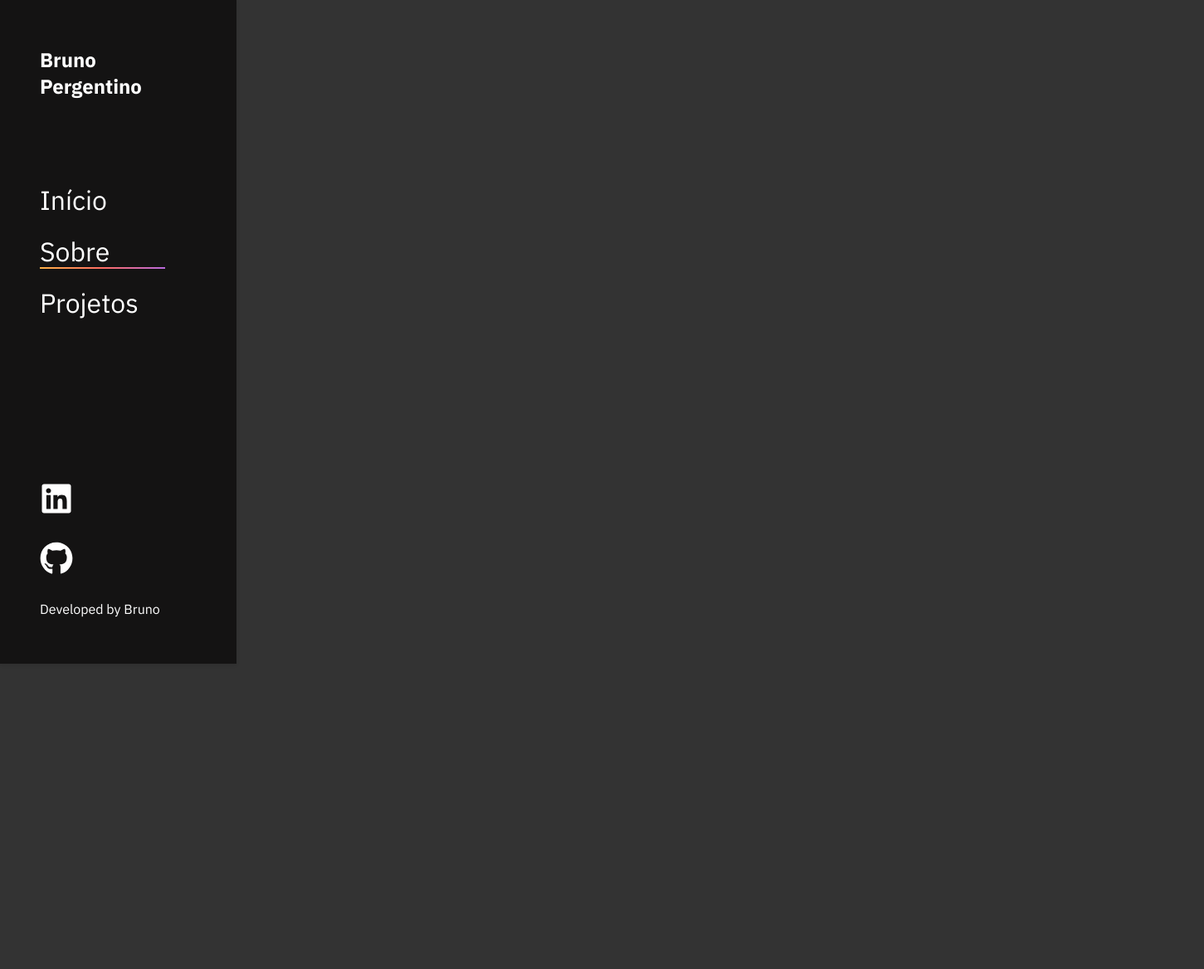
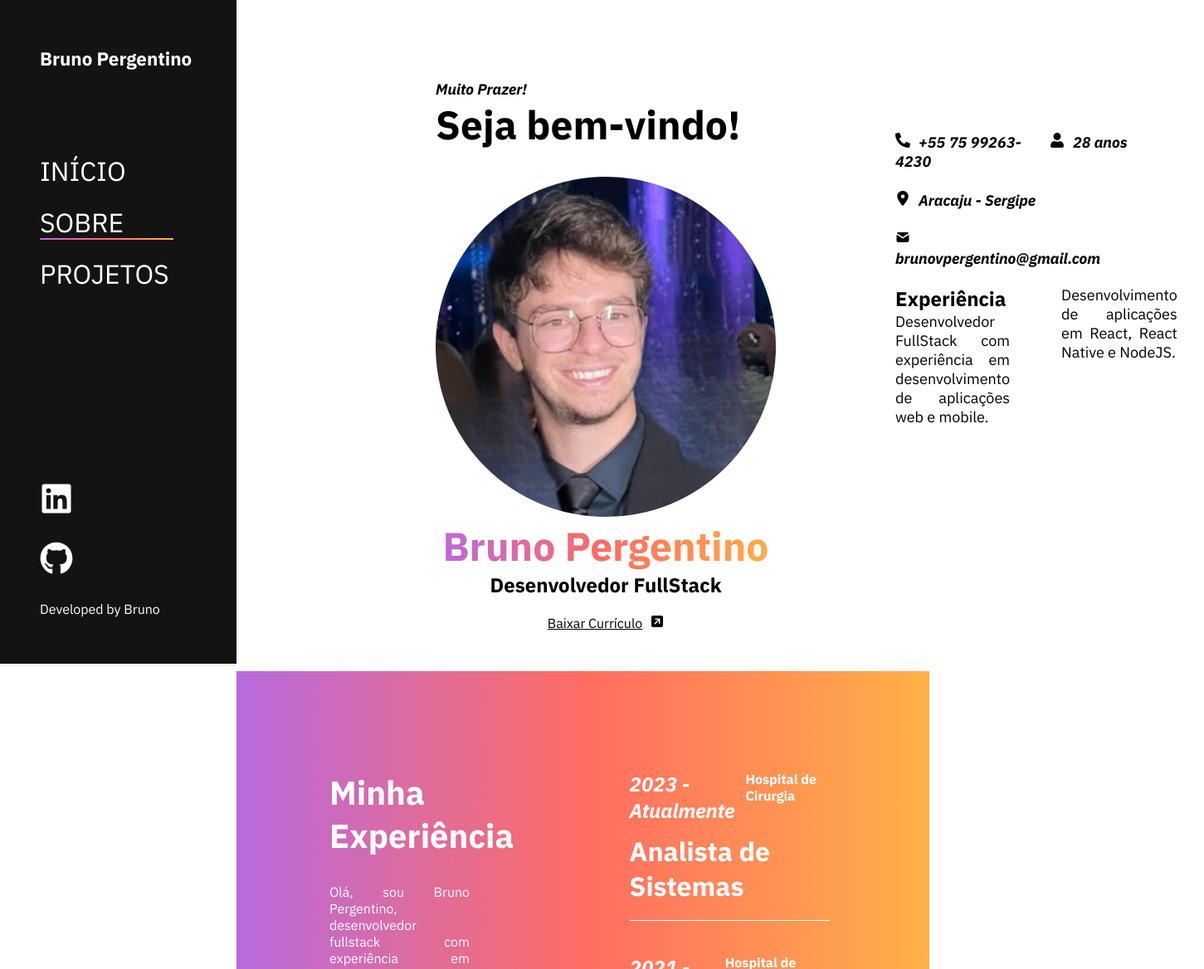
Before and after one commit to brunovperg/pas-front-end, a React (Vite) app: page /about in a window 1280 px wide. Shown: the top 1168 px of the page at 83% size, 1451 px wide, since content can reach past the window. Before the commit the page ends 800 px from the top, so only its background shows below. Built offline with nearby package versions, Linux system fonts and the light colour scheme.

Commit message:
backup second day

```diff
--- a/src/components/Navbar/Navbar.module.scss
+++ b/src/components/Navbar/Navbar.module.scss
@@ -15,7 +15,7 @@
 	font-size: 2rem;
 
 	h2 {
-		font-size: 1.5rem;
+		font-size: 1.4rem;
 		margin-bottom: 100px;
 	}
 	ul {
@@ -31,23 +31,7 @@
 			.Link {
 				color: #fff;
 				text-decoration: none;
-				&.active:after {
-					content: '';
-					position: absolute;
-					left: 0;
-					bottom: 0;
-					height: 2px; /* thickness of underline */
-					width: 80%; /* updated width */
-					background: linear-gradient(
-						to right,
-						#ffb147,
-						#ff6c63,
-						#b86adf
-					);
-					transition: ease-in 0.3s; /* added transition */
-				}
-
-				&:hover:after {
+				&::after {
 					content: '';
 					position: absolute;
 					left: 0;
@@ -55,13 +39,18 @@
 					height: 2px; /* thickness of underline */
 					width: 0; /* updated width */
 					background: linear-gradient(
-						to right,
+						to left,
 						#ffb147,
 						#ff6c63,
 						#b86adf
 					);
-					width: 100%;
-					transition: ease-in 0.3s; /* added transition */
+					transition: width 0.2s ease-in-out; /* updated transition */
+				}
+				&:hover::after {
+					width: 85%;
+				}
+				&.active::after {
+					width: 85%;
 				}
 			}
 		}
--- a/src/components/Navbar/index.tsx
+++ b/src/components/Navbar/index.tsx
@@ -20,7 +20,7 @@ export default function Navbar() {
 						to='/'
 						onClick={() => setLocation('/')}
 					>
-						Início
+						INÍCIO
 					</Link>
 				</li>
 				<li>
@@ -32,7 +32,7 @@ export default function Navbar() {
 						to='/about'
 						onClick={() => setLocation('/about')}
 					>
-						Sobre
+						SOBRE
 					</Link>
 				</li>
 				<li>
@@ -44,7 +44,7 @@ export default function Navbar() {
 						to='/projects'
 						onClick={() => setLocation('/projects')}
 					>
-						Projetos
+						PROJETOS
 					</Link>
 				</li>
 			</ul>
--- /dev/null
+++ b/src/data/exemplesData.json
@@ -0,0 +1,22 @@
+[
+	{
+		"id": 1,
+		"period": "2023 - Atualmente",
+		"company": "Hospital de Cirurgia",
+		"position": "Analista de Sistemas"
+	},
+
+	{
+		"id": 2,
+		"period": "2021 - 2022",
+		"company": "Hospital de Cirurgia",
+		"position": "Estagiário de TI"
+	},
+
+	{
+		"id": 3,
+		"period": "2019 - 2020",
+		"company": "Hospital de Cirurgia",
+		"position": "Engenheiro Civil"
+	}
+]
--- a/src/index.css
+++ b/src/index.css
@@ -6,12 +6,12 @@
 
 body {
 	margin: 0;
-	font-family: 'IBM Plex Sans',-apple-system, BlinkMacSystemFont, 'Segoe UI', 'Roboto',
-		'Oxygen', 'Ubuntu', 'Cantarell', 'Fira Sans', 'Droid Sans',
+	font-family: 'IBM Plex Sans', -apple-system, BlinkMacSystemFont, 'Segoe UI',
+		'Roboto', 'Oxygen', 'Ubuntu', 'Cantarell', 'Fira Sans', 'Droid Sans',
 		'Helvetica Neue', sans-serif;
 	-webkit-font-smoothing: antialiased;
 	-moz-osx-font-smoothing: grayscale;
-	background-color: #333;
+	background-color: #fff;
 }
 
 code {
--- a/src/pages/About/About.module.scss
+++ b/src/pages/About/About.module.scss
@@ -0,0 +1,125 @@
+@mixin gradientColorText {
+	background: linear-gradient(to left, #ffb147, #ff6c63, #b86adf);
+	-webkit-background-clip: text;
+	-webkit-text-fill-color: transparent;
+}
+
+.homeContainer {
+	display: flex;
+	margin-left: 285px;
+	flex-direction: column;
+	align-items: flex-start;
+	color: #000;
+	padding: 6rem 10rem 0 15rem;
+	.row {
+		display: flex;
+		width: 100%;
+	}
+
+	.welcomeContainer {
+		text-align: center;
+		.welcomeText {
+			text-align: left;
+			h3 {
+				font-size: 1.125rem;
+				font-style: italic;
+			}
+			h1 {
+				font-size: 3rem;
+				margin-bottom: 2rem;
+			}
+		}
+		a {
+			color: #000;
+			text-decoration: underline;
+		}
+		> h1 {
+			@include gradientColorText();
+			font-size: 3rem;
+		}
+		.welcomeImage {
+			img {
+				width: 410px;
+				border-radius: 50%;
+			}
+		}
+	}
+
+	.content {
+		margin-left: 9rem;
+		flex: 1;
+		margin-top: 4rem;
+		width: fit-content;
+		.contacts {
+			display: flex;
+			flex-wrap: wrap;
+			height: 8.5rem;
+			p {
+				height: fit-content;
+				flex-basis: 50%;
+				font-size: 1.125rem;
+				font-style: italic;
+				font-weight: bold;
+				margin-bottom: 1.5rem;
+			}
+		}
+		.experienceTop {
+			text-align: justify;
+			margin-top: 3rem;
+			display: flex;
+         gap: 30px;
+			div {
+				flex-basis: 50%;
+				margin-right: 2rem;
+				p {
+					font-size: 1.125rem;
+				}
+			}
+		}
+	}
+	.experienceContainer {
+		margin-left: -15rem;
+		padding-left: 7rem;
+		margin-top: 3rem;
+		display: flex;
+		flex-basis: 100%;
+		width: calc(100% + 15rem);
+		color: #fff;
+		background: linear-gradient(to left, #ffb147, #ff6c63, #b86adf);
+
+		.experienceLeft,
+		.experienceRight {
+			flex-basis: 50%;
+			padding: 7.5rem 7.5rem 0 0;
+		}
+		.experienceLeft {
+			h2 {
+				font-size: 40px;
+				margin-bottom: 2rem;
+			}
+			p {
+				text-align: justify;
+				width: 70%;
+			}
+		}
+		.experienceRight {
+			text-align: left;
+			.exemple {
+				padding-bottom: 1.25rem;
+				margin-bottom: 2.5rem;
+				border-bottom: 1px solid #fff;
+				.row {
+					display: flex;
+					justify-content: space-between;
+					margin-bottom: 0.75rem;
+					h2 {
+						font-style: italic;
+					}
+					p {
+						font-weight: bold;
+					}
+				}
+			}
+		}
+	}
+}
--- a/src/pages/About/index.tsx
+++ b/src/pages/About/index.tsx
@@ -1,9 +1,109 @@
+import style from './About.module.scss';
 import Navbar from 'components/Navbar';
-import style from './About.module.scss';
+import perfiImage from 'assets/perfil.jpg';
+import curriculum from 'assets/Curriculum Bruno Pergentino.pdf';
+import { FaPhoneAlt, FaUser } from 'react-icons/fa';
+import { FaLocationDot, FaSquareArrowUpRight } from 'react-icons/fa6';
+import { TbMailFilled } from 'react-icons/tb';
+import exemples from 'data/exemplesData.json';
+
 export default function About() {
 	return (
 		<>
 			<Navbar />
+			<div className={style.homeContainer}>
+				<div className={style.row}>
+					<div className={style.welcomeContainer}>
+						<div className={style.welcomeText}>
+							<h3>Muito Prazer!</h3>
+							<h1>Seja bem-vindo!</h1>
+						</div>
+						<div className={style.welcomeImage}>
+							<img src={perfiImage} alt='' />
+						</div>
+						<h1>Bruno Pergentino</h1>
+						<h2>Desenvolvedor FullStack</h2>
+						<div className={style.curriculum}>
+							<br />
+							<a href={curriculum} download>
+								Baixar Currículo
+								<FaSquareArrowUpRight
+									style={{ marginLeft: '10px' }}
+								/>
+							</a>
+						</div>
+					</div>
+					<div className={style.content}>
+						<div className={style.contacts}>
+							<p>
+								<FaPhoneAlt
+									style={{ marginRight: '10px' }}
+								/>
+								+55 75 99263-4230
+							</p>
+							<p>
+								<FaUser
+									style={{ marginRight: '10px' }}
+								/>
+								28 anos
+							</p>
+							<p>
+								<FaLocationDot
+									style={{ marginRight: '10px' }}
+								/>
+								Aracaju - Sergipe
+							</p>
+							<p>
+								<TbMailFilled
+									style={{ marginRight: '10px' }}
+								/>
+								brunovpergentino@gmail.com
+							</p>
+						</div>
+						<div className={style.experienceTop}>
+							<div>
+								<h2>Experiência</h2>
+								<p>
+									Desenvolvedor FullStack com
+									experiência em desenvolvimento de
+									aplicações web e mobile.
+								</p>
+							</div>
+							<div>
+								<p>
+									Desenvolvimento de aplicações em
+									React, React Native e NodeJS.
+								</p>
+							</div>
+						</div>
+					</div>
+				</div>
+
+				<div className={style.experienceContainer}>
+					<div className={style.experienceLeft}>
+						<h2>Minha Experiência</h2>
+						<p>
+							Olá, sou Bruno Pergentino, desenvolvedor
+							fullstack com experiência em desenvolvimento
+							de aplicações web e mobile.
+						</p>
+					</div>
+					<div className={style.experienceRight}>
+						{exemples.map((exemple) => (
+							<div
+								key={exemple.id}
+								className={style.exemple}
+							>
+								<div className={style.row}>
+									<h2>{exemple.period}</h2>
+									<p>{exemple.company}</p>
+								</div>
+								<h1>{exemple.position}</h1>
+							</div>
+						))}
+					</div>
+				</div>
+			</div>
 		</>
 	);
 }
--- a/src/pages/Home/index.tsx
+++ b/src/pages/Home/index.tsx
@@ -1,6 +1,4 @@
-// import style from './Home.module.scss';
-
-import Navbar from "components/Navbar";
+import Navbar from 'components/Navbar';
 
 export default function Home() {
 	return (
```
Also changed, not shown: src/assets/perfil.jpg (added), 1 other file (tests, documents, lock files or other folders).
